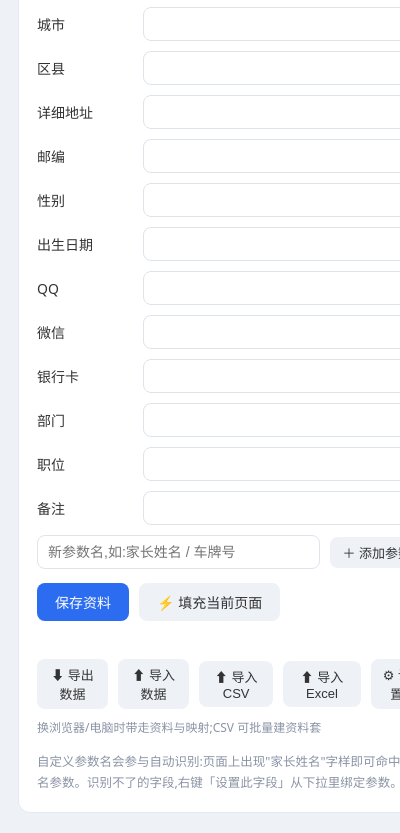
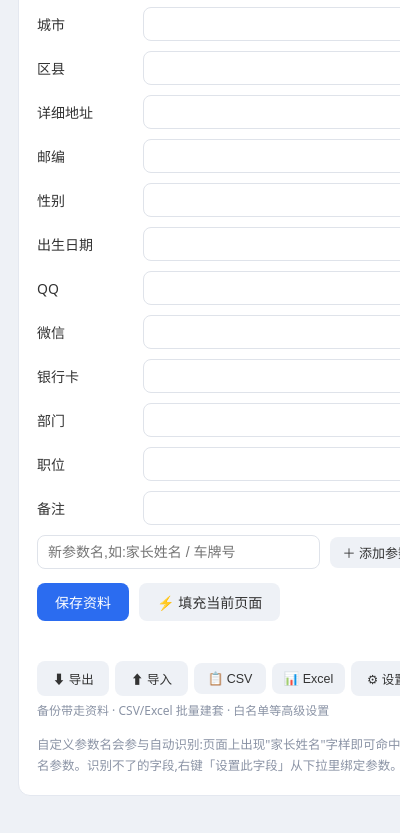
Before and after one commit to fanhuayishiy/offline-form-filler, a browser extension: page popup.html in a window 400 px wide. Shown: the part 528-1361 px from the top of the page. Drawn offline with Linux system fonts and the light colour scheme.

Commit message:
style: 弹窗按钮布局优化——映射页间距、底部按钮排五等分单行

```diff
--- a/popup.html
+++ b/popup.html
@@ -52,6 +52,8 @@
   .muted { color: #8a93a5; white-space: nowrap; }
 
   .actions { display: flex; gap: 10px; margin-top: 14px; }
+  .btn-grid { margin-top: 12px; margin-bottom: 0; gap: 6px; }
+  .btn-grid .btn { flex: 1; min-width: 0; padding: 8px 4px; font-size: 12.5px; white-space: nowrap; text-align: center; }
   #status { margin-top: 10px; color: #2e7d32; min-height: 18px; font-size: 13px; }
   .hint { color: #8a93a5; font-size: 12.5px; line-height: 1.7; margin-top: 14px; }
 
@@ -117,17 +119,17 @@
     </div>
     <div id="status"></div>
 
-    <div class="row" style="margin-top:10px">
-      <button id="export" class="btn ghost mini">⬇ 导出数据</button>
-      <button id="import" class="btn ghost mini">⬆ 导入数据</button>
+    <div class="row btn-grid">
+      <button id="export" class="btn ghost" title="导出全部资料/映射/设置为 JSON">⬇ 导出</button>
+      <button id="import" class="btn ghost" title="从 JSON 备份恢复">⬆ 导入</button>
       <input type="file" id="import-file" accept=".json,application/json" style="display:none">
       <input type="file" id="import-csv" accept=".csv,text/csv" style="display:none">
-      <button id="import-csv-btn" class="btn ghost mini">⬆ 导入 CSV</button>
+      <button id="import-csv-btn" class="btn ghost" title="CSV:表头=参数名,一行一套">📋 CSV</button>
       <input type="file" id="import-xlsx" accept=".xlsx" style="display:none">
-      <button id="import-xlsx-btn" class="btn ghost mini">⬆ 导入 Excel</button>
-      <button id="open-options" class="btn ghost mini" title="白名单等高级设置">⚙ 设置</button>
+      <button id="import-xlsx-btn" class="btn ghost" title="Excel:表头=参数名,一行一套">📊 Excel</button>
+      <button id="open-options" class="btn ghost" title="白名单等高级设置">⚙ 设置</button>
     </div>
-    <div class="muted" style="font-size:12px;margin-top:6px">换浏览器/电脑时带走资料与映射;CSV 可批量建资料套</div>
+    <div class="muted" style="font-size:12px;margin-top:6px">备份带走资料 · CSV/Excel 批量建套 · 白名单等高级设置</div>
 
     <div class="hint">自定义参数名会参与自动识别:页面上出现"家长姓名"字样即可命中同名参数。识别不了的字段,右键「设置此字段」从下拉里绑定参数。</div>
   </section>
@@ -136,7 +138,7 @@
   <section id="tab-mappings">
     <div id="map-list"></div>
 
-    <div><button id="clear-maps" class="btn danger">清空全部映射</button></div>
+    <div class="actions"><button id="clear-maps" class="btn danger">清空全部映射</button></div>
 
     <div class="hint">映射 = 在某个网站上,把指定字段绑定到资料参数(跟随资料)或填固定值。在目标输入框上右键「设置此字段」即可添加。</div>
   </section>
```
